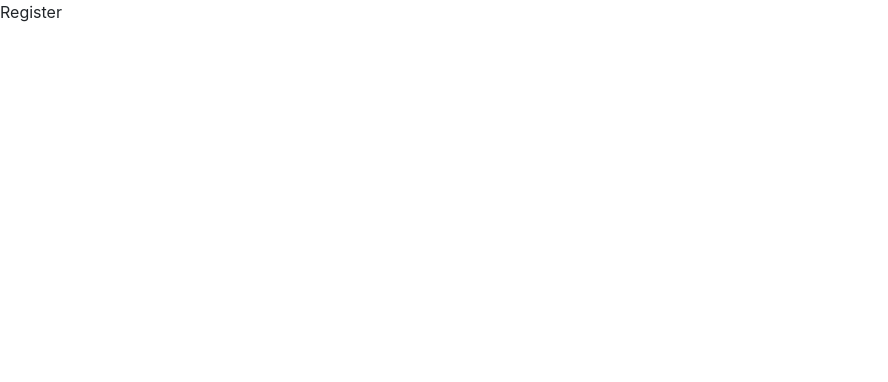
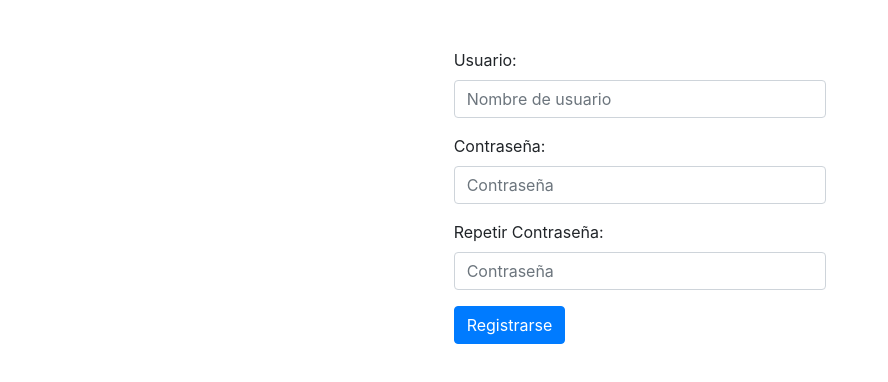
Before and after one commit to crigar/no-botes-mas, a Vue app: page /#/register in a window 1280 px wide. Shown: the top 382 px of the page, without its empty margins (0-888 px from the left). Built offline with nearby package versions, Linux system fonts and the light colour scheme.

Commit message:
registro

```diff
--- a/src/components/login/login.vue
+++ b/src/components/login/login.vue
@@ -27,7 +27,7 @@
           <b-form-input
             id="input-1"
             v-model="loginData.pass"
-            type="text"
+            type="password"
             required
             placeholder="Contraseña"
           ></b-form-input>
--- /dev/null
+++ b/src/components/register/register.js
@@ -0,0 +1,23 @@
+import Service from '@/service.js';
+import Data from '@/data.js';
+
+export default {
+  data: function(){
+    return {
+      registerData: {},
+    }
+  },
+  methods: {
+    register: function(event){
+      let newUser = { username: this.registerData.username, pass: this.registerData.pass };
+      Data.users.push(newUser);
+    },
+    toast: function(variant = null, title, message) {
+        this.$bvToast.toast(message, {
+          title: title,
+          variant: variant,
+          solid: true
+        })
+      }
+  },
+}
--- a/src/components/register/register.vue
+++ b/src/components/register/register.vue
@@ -1,10 +1,62 @@
 <template>
-    <div>
-        Register
+  <div class="row p-4">
+    <div class="col-sm-4 col-12">
     </div>
+    <div class="col-sm-4 col-12 justify-content-center login p-4">
+      <form v-on:submit="register">
+        <b-form-group
+          id="input-group-1"
+          label="Usuario:"
+          label-for="input-1"
+          class="label-form"
+        >
+          <b-form-input
+            id="input-1"
+            v-model="registerData.username"
+            type="text"
+            required
+            placeholder="Nombre de usuario"
+          ></b-form-input>
+        </b-form-group>
+        <b-form-group
+          id="input-group-1"
+          label="Contraseña:"
+          label-for="input-1"
+          class="label-form"
+        >
+          <b-form-input
+            id="input-1"
+            v-model="registerData.pass"
+            type="password"
+            required
+            placeholder="Contraseña"
+          ></b-form-input>
+        </b-form-group>
+        <b-form-group
+          id="input-group-1"
+          label="Repetir Contraseña:"
+          label-for="input-1"
+          class="label-form"
+        >
+          <b-form-input
+            id="input-1"
+            v-model="registerData.passAgain"
+            type="password"
+            required
+            placeholder="Contraseña"
+          ></b-form-input>
+        </b-form-group>
+        <span>
+          <b-button
+            type="submit"
+            variant="primary">Registrarse
+          </b-button>
+        </span>
+      </form>
+    </div>
+    <div class="col-sm-4 col-12">
+    </div>
+  </div>
 </template>
-<script>
-export default {
-
-}
-</script>
+<script src="./register.js"></script>
+<style scoped src="./register.css"></style>
```
Also changed, not shown: src/components/register/register.css (added).
